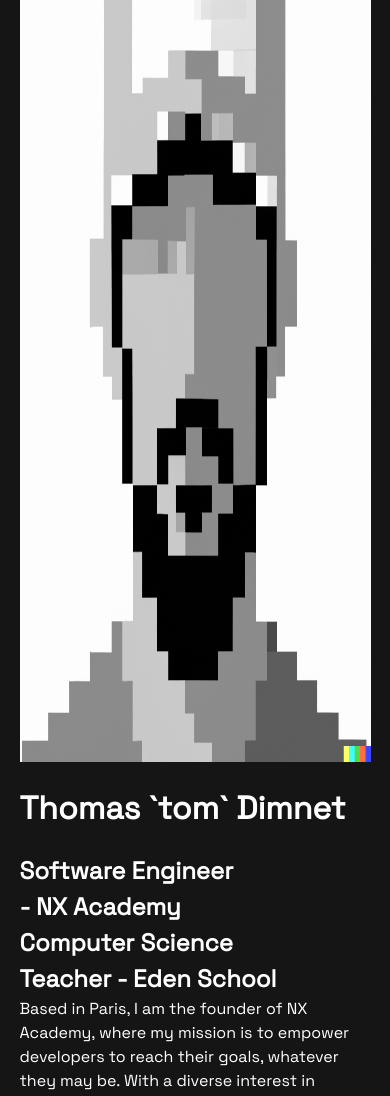
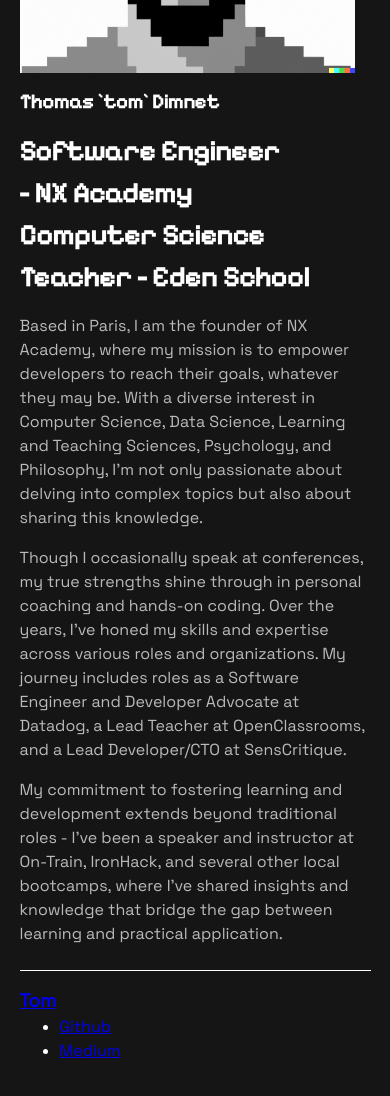
Before and after one commit to tdimnet/tdimnet.github.io, an Astro site: page / in a window 390 px wide. Shown: the part 500-1596 px from the top of the page. Built offline with nearby package versions, Linux system fonts and the light colour scheme; Astro itself is replaced by a stand-in of ours.

Commit message:
Continuing styling mobile home page

```diff
--- a/src/components/Footer.astro
+++ b/src/components/Footer.astro
@@ -0,0 +1,23 @@
+<footer>
+    <h3>
+        <a href="#">Tom</a>
+    </h3>
+    <nav>
+        <ul>
+            <li>
+                <a href="#">Github</a>
+            </li>
+            <li>
+                <a href="#">Medium</a>
+            </li>
+        </ul>
+    </nav>
+</footer>
+
+<style>
+    footer {
+        border-top: 1px solid var(--white);
+        margin-top: 1.5rem;
+        padding-top: 1rem;
+    }
+</style>
--- a/src/layouts/BaseLayout.astro
+++ b/src/layouts/BaseLayout.astro
@@ -16,7 +16,7 @@ import Footer from "../components/Footer.astro"
     <meta name="viewport" content="width=device-width" />
     <meta name="generator" content={Astro.generator} />
 
-    <link rel="icon" type="image/png" href="/icon-nx.png" />
+    <link rel="icon" type="image/png" href="/favicon.png" />
 
     <title>Thomas Dimnet</title>
   </head>
--- a/src/pages/index.astro
+++ b/src/pages/index.astro
@@ -8,10 +8,12 @@ import profilPicture from "../images/profil-picture.png"
 
 <BaseLayout>
 	<main>
-		<Image src={profilPicture} alt="Someone wearing a baseball cap in pixel art" />
-		<h1>Thomas `tom` Dimnet</h1>
-		<h2>Software Engineer - NX Academy</h2>
-		<h2>Computer Science Teacher - Eden School</h2>
+		<Image src={profilPicture} alt="Someone wearing a baseball cap in pixel art" class="hero-img" />
+		<div class="titles-wrapper">
+			<h1 class="main-title">Thomas `tom` Dimnet</h1>
+			<h2 class="secondary-title">Software Engineer - NX Academy</h2>
+			<h2 class="secondary-title">Computer Science Teacher - Eden School</h2>
+		</div>
 		<article>
 			<section>
 				Based in Paris, I am the founder of NX Academy, where my mission is to empower developers to reach their goals, whatever they may be. With a diverse interest in Computer Science, Data Science, Learning and Teaching Sciences, Psychology, and Philosophy, I’m not only passionate about delving into complex topics but also about sharing this knowledge.
@@ -25,3 +27,33 @@ import profilPicture from "../images/profil-picture.png"
 		</article>
 	</main>
 </BaseLayout>
+
+<style>
+	.hero-img {
+		height: 335px;
+		width: auto;
+		object-fit: cover;
+	}
+
+	.titles-wrapper {
+		margin-bottom: 1rem;
+	}
+
+	.main-title {
+		font-size: 1.25rem;
+		font-family: var(--pixelify-ff);
+	}
+
+	.secondary-title {
+		font-size: 1.75rem;
+		font-family: var(--pixelify-ff);
+	}
+
+	article {
+		color: var(--silver);
+	}
+
+	section {
+		margin-bottom: 1rem;
+	}
+</style>
--- a/src/styles/variables.css
+++ b/src/styles/variables.css
@@ -1,6 +1,7 @@
 :root {
     --cod-gray: #151515;
     --white: #FFF;
+    --silver: #BABABA;
 
     --pixelify-ff: "Pixelify Sans",cursive;
     --space-grotesk-ff: "Space Grotesk", sans-serif;
```
Also changed, not shown: public/favicon.png (renamed from public/favicon-32x32.png).
